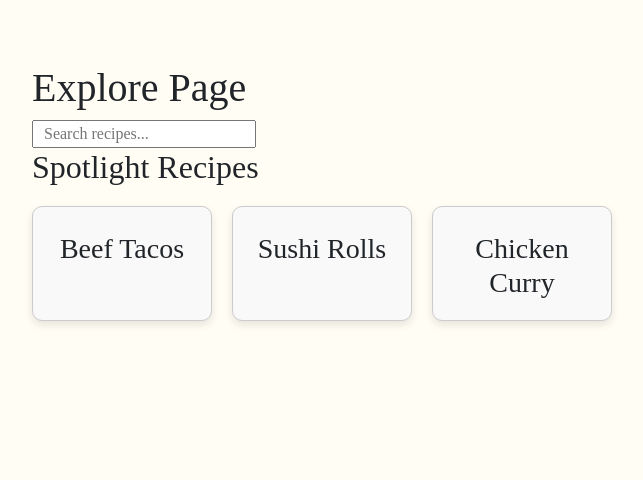
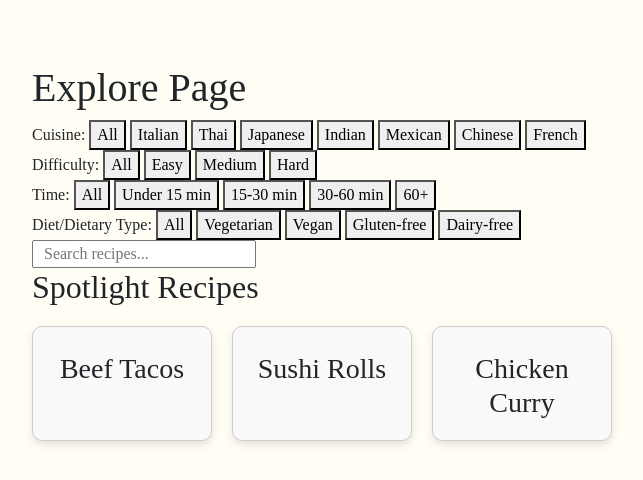
Before and after one commit to Angela74180/AWD_Group_Project, a Python web app: template templates/explore.html in a window 1280 px wide. Shown: the part 60-540 px from the top of the page, without its empty margins (32-675 px from the left). Run offline with Jinja, Linux system fonts and the light colour scheme; the template is opened without the code that fills it, so the values that code supplies are empty.

Commit message:
added basic UI buttons for filter bar implementation in explore page

```diff
--- a/templates/explore.html
+++ b/templates/explore.html
@@ -4,6 +4,48 @@
 
 {% block content %}
 <h1>Explore Page</h1>
+
+<div class="filter-bar">
+
+    <div class="filter-group">
+        <span>Cuisine:</span>
+        <button data-filter="cuisine" data-value="All">All</button>
+        <button data-filter="cuisine" data-value="Italian">Italian</button>
+        <button data-filter="cuisine" data-value="Thai">Thai</button>
+        <button data-filter="cuisine" data-value="Japanese">Japanese</button>
+        <button data-filter="cuisine" data-value="Indian">Indian</button>
+        <button data-filter="cuisine" data-value="Mexican">Mexican</button>
+        <button data-filter="cuisine" data-value="Chinese">Chinese</button>
+        <button data-filter="cuisine" data-value="French">French</button>
+    </div>
+
+    <div class="filter-group">
+        <span>Difficulty:</span>
+        <button data-filter="difficulty" data-value="All">All</button>
+        <button data-filter="difficulty" data-value="Easy">Easy</button>
+        <button data-filter="difficulty" data-value="Medium">Medium</button>
+        <button data-filter="difficulty" data-value="Hard">Hard</button>
+    </div>
+
+    <div class="filter-group">
+        <span>Time:</span>
+        <button data-filter="time" data-value="All">All</button>
+        <button data-filter="time" data-value="Under 15 min">Under 15 min</button>
+        <button data-filter="time" data-value="15-30 min">15-30 min</button>
+        <button data-filter="time" data-value="30-60 min">30-60 min</button>
+        <button data-filter="time" data-value="60+">60+</button>
+    </div>
+
+    <div class="filter-group">
+        <span>Diet/Dietary Type:</span>
+        <button data-filter="diet" data-value="All">All</button>
+        <button data-filter="diet" data-value="Vegetarian">Vegetarian</button>
+        <button data-filter="diet" data-value="Vegan">Vegan</button>
+        <button data-filter="diet" data-value="Gluten-free">Gluten-free</button>
+        <button data-filter="diet" data-value="Dairy-free">Dairy-free</button>
+    </div>
+
+</div>
 
 <input type="search" id="searchBar" placeholder="Search recipes...">
 <div id="recipeList"></div>
```
